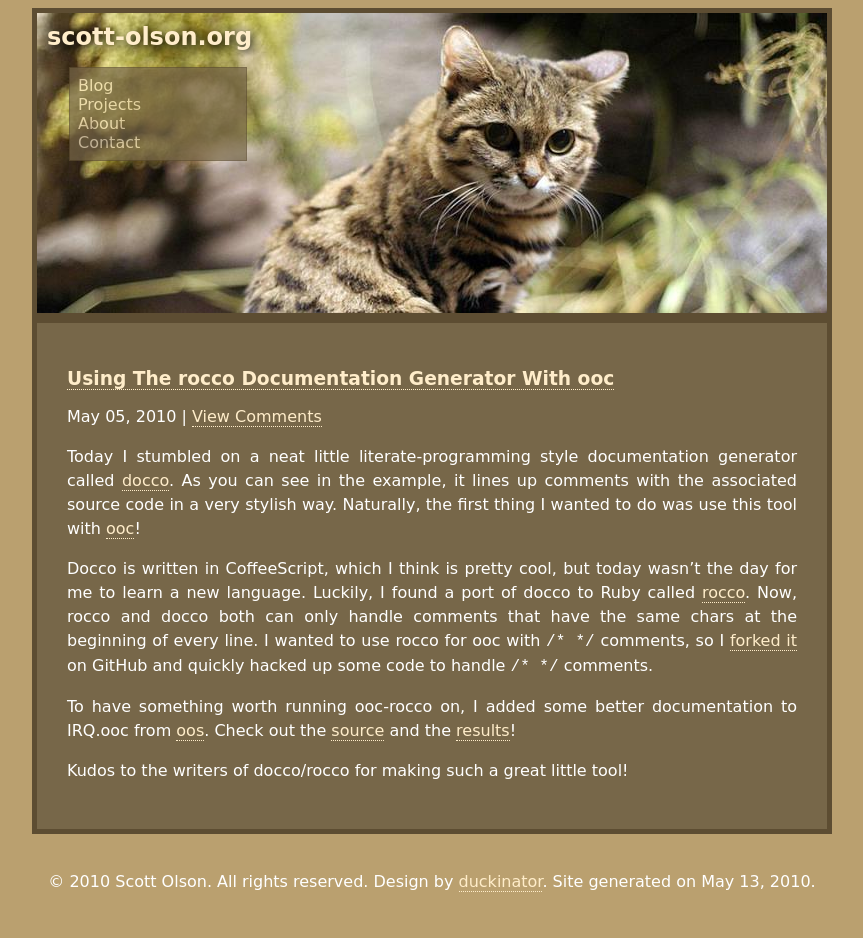
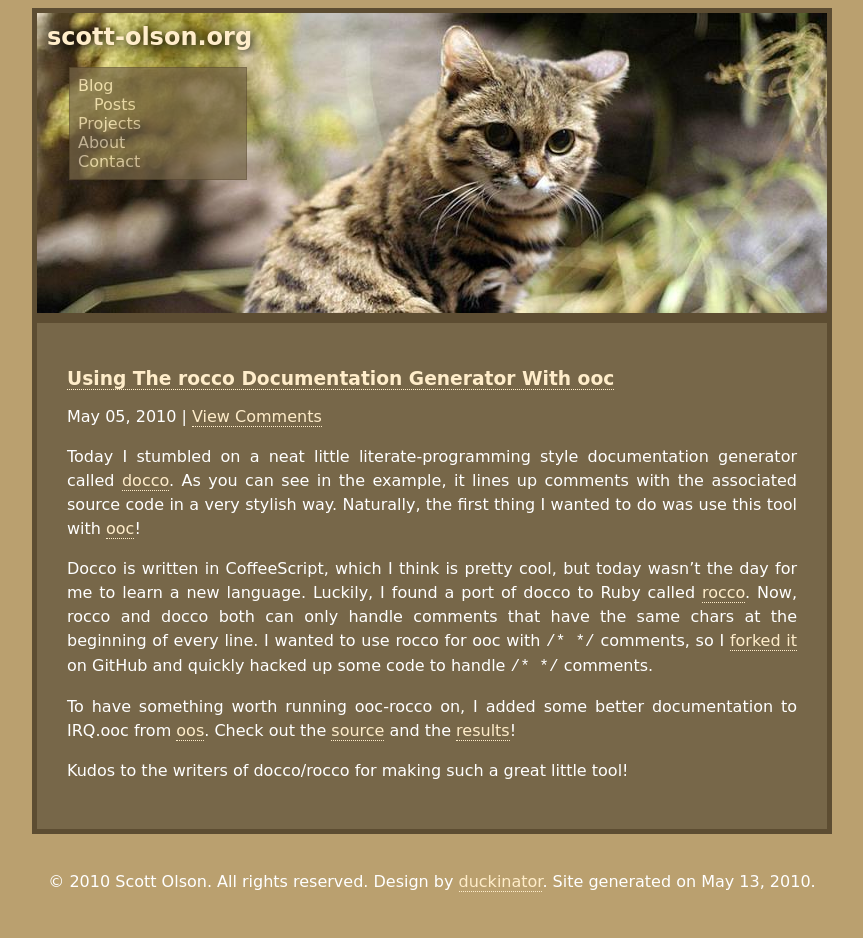
Before and after one commit to solson/scott-olson.org, a Jekyll site: the page built from index.html, in a window 1280 px wide. Shown: the whole page, without its empty margins (208-1071 px from the left). Built offline with Jekyll 4.4.1, drawn with Linux system fonts in a browser that asks for light colours; Markdown is read by kramdown in place of the engine named in the settings; comment, search, counter and statistics services are not loaded.

Commit message:
Added a posts listing and nested navbar lists.

```diff
--- a/_layouts/default.html
+++ b/_layouts/default.html
@@ -39,6 +39,9 @@ Description: A two-column, fixed-width and lightweight template ideal for 1024x7
     <h1><a href="/">scott-olson.org</a></h1>
     <ul id="navbar">
       <li><a href="/">Blog</a></li>
+      <ul>
+        <li><a href="/posts.html">Posts</a></li>
+      </ul>
       <li><a href="/projects">Projects</a></li>
       <li><a href="/about.html">About</a></li>
       <li><a href="/contact.html">Contact</a></li>
--- a/stylesheets/default.css
+++ b/stylesheets/default.css
@@ -71,6 +71,11 @@ img {
 	border: none;
 }
 
+#navbar ul {
+	list-style-type: none;
+	padding-left: 1em;
+}
+
 a:link,
 a:visited {
 	text-decoration: none;
```
Also changed, not shown: posts.markdown (added, +10 -0 lines).
